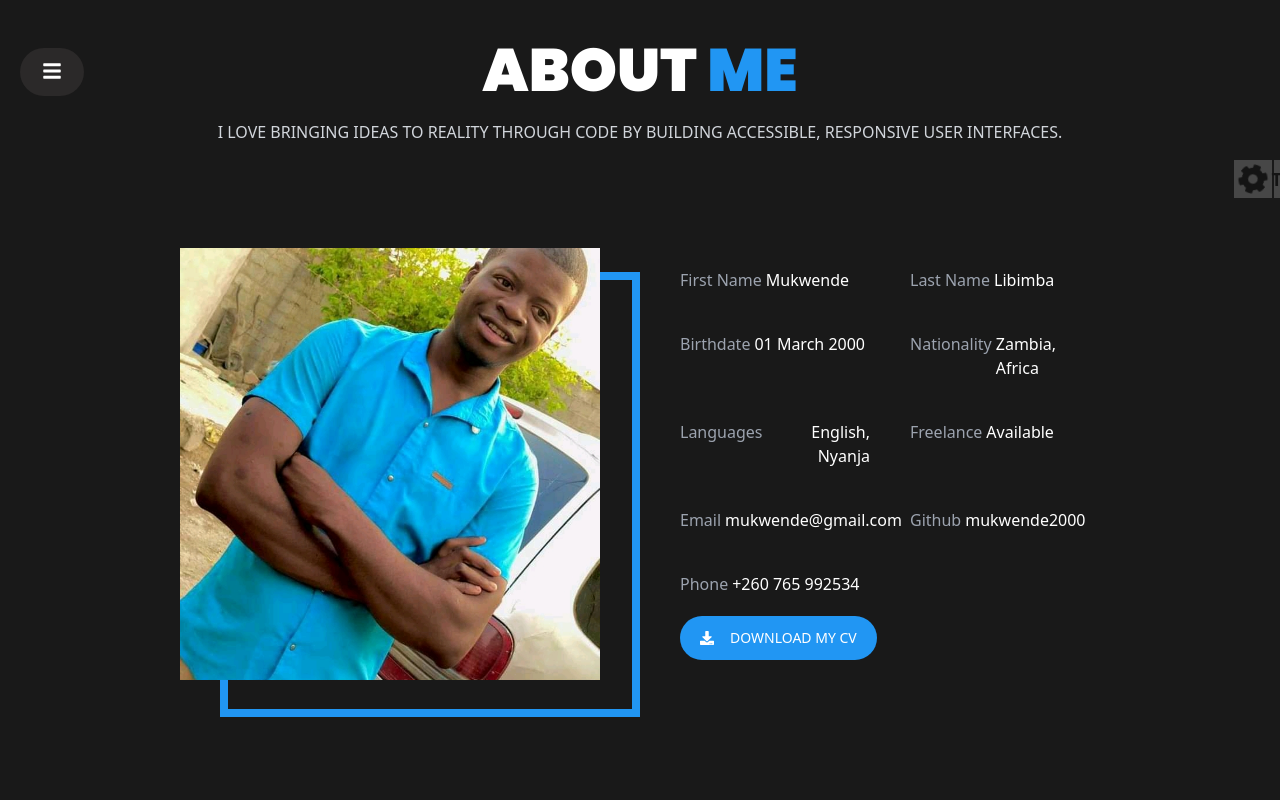
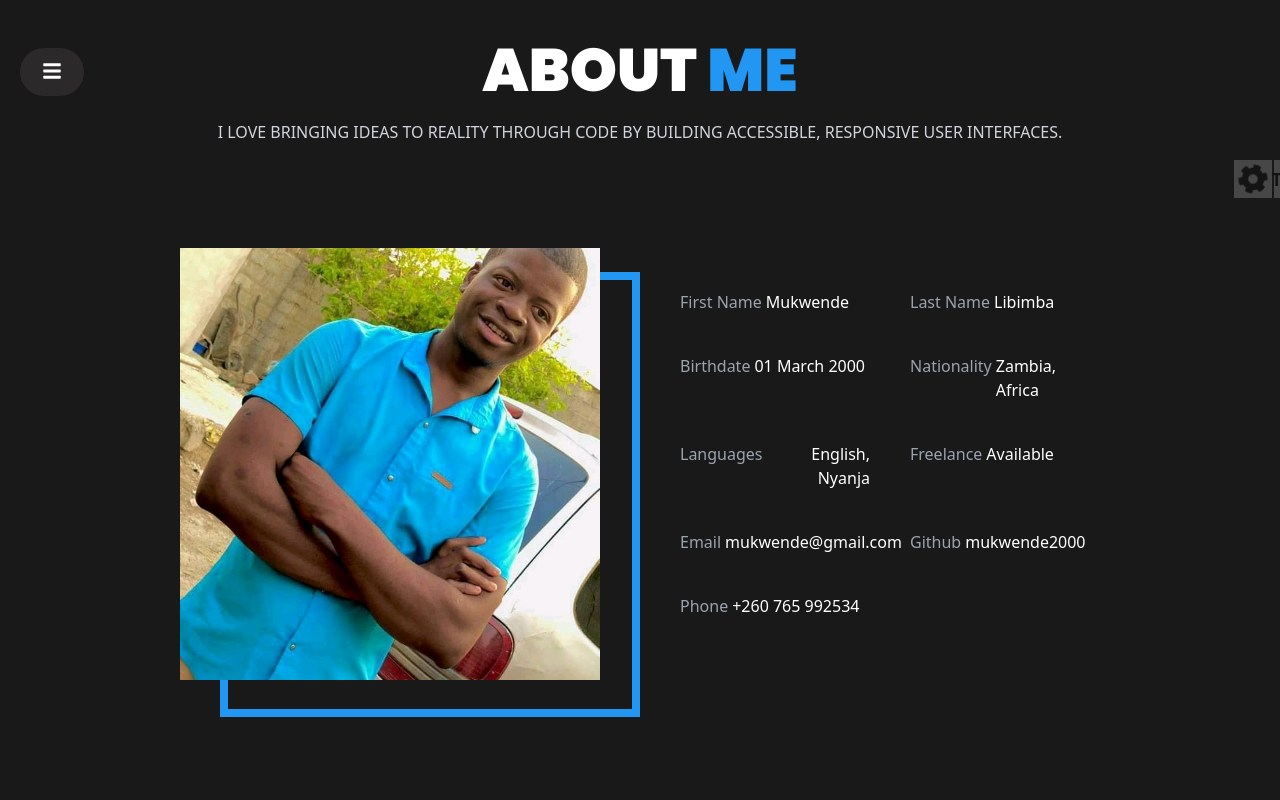
Before and after one commit to mukwende2000/portfolio, a React (Vite) app: page /about in a window 1280 px wide. Shown: the top 800 px of the page. Built offline with nearby package versions, Linux system fonts and the light colour scheme.

Commit message:
remove download CV button

```diff
--- a/src/routes/About/components/Details/index.tsx
+++ b/src/routes/About/components/Details/index.tsx
@@ -26,10 +26,10 @@ function index() {
           );
         })}
       </ul>
-      <Button handleClick={() => downloadCv()}>
+      {/* <Button handleClick={() => downloadCv()}>
         <FaDownload className="text-primary relative z-10" />
         <span className="text-primary relative z-10">Download my cv</span>
-      </Button>
+      </Button> */}
     </div>
   );
 }
```
